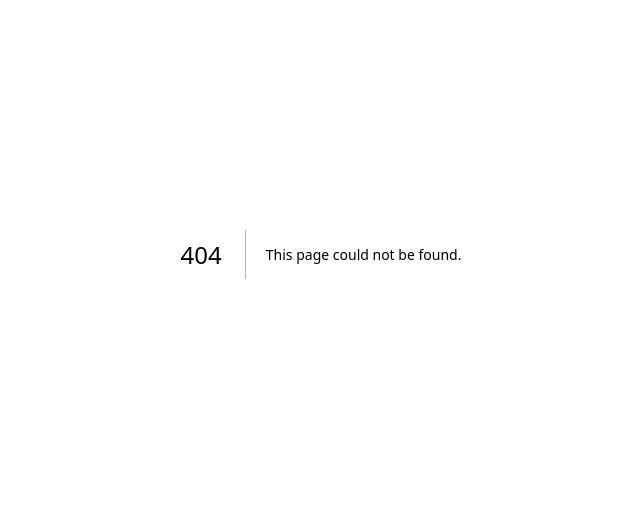
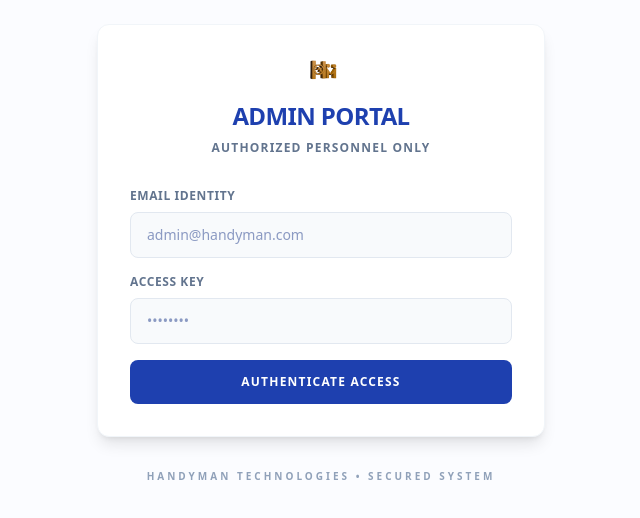
Before and after one commit to hariharan-handyman/Snack-Muruku, a Next.js app: page /login in a window 1280 px wide. Before the commit this address had no page. Shown: the part 146-664 px from the top of the page, without its empty margins (319-959 px from the left). Built offline with nearby package versions, Linux system fonts and the light colour scheme; no server answers; a web font is replaced by a local one.

Commit message:
feat: update contact info and secure admin with firebase auth

```diff
--- a/src/app/admin/layout.tsx
+++ b/src/app/admin/layout.tsx
@@ -9,10 +9,14 @@ import {
     LogOut,
     ChevronRight,
     Menu,
-    X
+    X,
+    Loader2
 } from "lucide-react";
-import { useState } from "react";
+import { useEffect, useState } from "react";
 import Image from "next/image";
+import { useRouter } from "next/navigation";
+import { onAuthStateChanged } from "firebase/auth";
+import { auth } from "@/lib/firebase";
 
 export default function AdminLayout({
     children,
@@ -20,6 +24,33 @@ export default function AdminLayout({
     children: React.ReactNode;
 }) {
     const [isSidebarOpen, setIsSidebarOpen] = useState(true);
+    const [loading, setLoading] = useState(true);
+    const [user, setUser] = useState<any>(null);
+    const router = useRouter();
+
+    useEffect(() => {
+        const unsubscribe = onAuthStateChanged(auth, (currentUser) => {
+            if (!currentUser) {
+                router.push("/login");
+            } else {
+                setUser(currentUser);
+                setLoading(false);
+            }
+        });
+
+        return () => unsubscribe();
+    }, [router]);
+
+    if (loading) {
+        return (
+            <div className="min-h-screen flex items-center justify-center bg-background-alt">
+                <div className="flex flex-col items-center gap-4">
+                    <Loader2 className="w-8 h-8 text-primary animate-spin" />
+                    <p className="text-xs font-bold text-slate-400 uppercase tracking-widest">Verifying Credentials...</p>
+                </div>
+            </div>
+        );
+    }
 
     const menuItems = [
         { icon: LayoutDashboard, label: "Dashboard", href: "/admin" },
@@ -65,7 +96,10 @@ export default function AdminLayout({
                 </nav>
 
                 <div className="p-4 border-t border-white/5">
-                    <button className="flex items-center gap-3 p-3 w-full rounded-lg hover:bg-red-500/10 text-slate-400 hover:text-red-400 transition-all">
+                    <button
+                        onClick={() => auth.signOut()}
+                        className="flex items-center gap-3 p-3 w-full rounded-lg hover:bg-red-500/10 text-slate-400 hover:text-red-400 transition-all"
+                    >
                         <LogOut size={20} className="min-w-[20px]" />
                         <span className={`${!isSidebarOpen && "hidden"} font-bold text-xs uppercase tracking-wider`}>Sign Out</span>
                     </button>
@@ -79,7 +113,7 @@ export default function AdminLayout({
                     <div className="flex items-center gap-4">
                         <div className="text-right hidden sm:block">
                             <p className="text-[11px] font-bold text-primary uppercase tracking-wider">Operational Lead</p>
-                            <p className="text-[10px] text-slate-400 font-bold uppercase tracking-tight">System Admin</p>
+                            <p className="text-[10px] text-slate-400 font-bold uppercase tracking-tight">{user?.email}</p>
                         </div>
                         <div className="w-8 h-8 rounded-lg bg-slate-100 flex items-center justify-center text-primary font-bold text-xs">
                             AD
--- /dev/null
+++ b/src/app/login/page.tsx
@@ -0,0 +1,86 @@
+"use client";
+
+import { useState } from "react";
+import { signInWithEmailAndPassword } from "firebase/auth";
+import { auth } from "@/lib/firebase";
+import { useRouter } from "next/navigation";
+import Image from "next/image";
+import { Loader2 } from "lucide-react";
+
+export default function LoginPage() {
+    const [email, setEmail] = useState("");
+    const [password, setPassword] = useState("");
+    const [error, setError] = useState("");
+    const [loading, setLoading] = useState(false);
+    const router = useRouter();
+
+    const handleLogin = async (e: React.FormEvent) => {
+        e.preventDefault();
+        setLoading(true);
+        setError("");
+
+        try {
+            await signInWithEmailAndPassword(auth, email, password);
+            router.push("/admin");
+        } catch (err: any) {
+            console.error(err);
+            setError("Invalid credentials or access denied.");
+        } finally {
+            setLoading(false);
+        }
+    };
+
+    return (
+        <div className="min-h-screen flex flex-col items-center justify-center bg-background-alt px-4">
+            <div className="w-full max-w-md bg-white rounded-xl shadow-lg border border-slate-100 p-8">
+                <div className="flex flex-col items-center mb-8">
+                    <Image src="/logo.png" alt="Logo" width={48} height={48} className="mb-4" />
+                    <h1 className="text-2xl font-bold text-primary uppercase tracking-tight">Admin Portal</h1>
+                    <p className="text-slate-500 text-xs font-bold uppercase tracking-widest mt-2">Authorized Personnel Only</p>
+                </div>
+
+                <form onSubmit={handleLogin} className="space-y-4">
+                    <div>
+                        <label className="block text-xs font-bold text-slate-500 uppercase tracking-wider mb-2">Email Identity</label>
+                        <input
+                            type="email"
+                            value={email}
+                            onChange={(e) => setEmail(e.target.value)}
+                            required
+                            className="w-full px-4 py-3 bg-slate-50 border border-slate-200 rounded-lg focus:ring-2 focus:ring-primary/20 focus:border-primary outline-none transition-all text-sm font-medium"
+                            placeholder="admin@handyman.com"
+                        />
+                    </div>
+                    <div>
+                        <label className="block text-xs font-bold text-slate-500 uppercase tracking-wider mb-2">Access Key</label>
+                        <input
+                            type="password"
+                            value={password}
+                            onChange={(e) => setPassword(e.target.value)}
+                            required
+                            className="w-full px-4 py-3 bg-slate-50 border border-slate-200 rounded-lg focus:ring-2 focus:ring-primary/20 focus:border-primary outline-none transition-all text-sm font-medium"
+                            placeholder="••••••••"
+                        />
+                    </div>
+
+                    {error && (
+                        <div className="p-3 bg-red-50 text-red-600 text-xs font-bold rounded-lg text-center">
+                            {error}
+                        </div>
+                    )}
+
+                    <button
+                        type="submit"
+                        disabled={loading}
+                        className="w-full bg-primary text-white font-bold py-3.5 rounded-lg hover:bg-secondary transition-all flex items-center justify-center uppercase tracking-widest text-xs"
+                    >
+                        {loading ? <Loader2 className="animate-spin w-4 h-4" /> : "Authenticate Access"}
+                    </button>
+                </form>
+            </div>
+            <p className="mt-8 text-slate-400 text-[10px] font-bold uppercase tracking-[0.3em]">
+                Handyman Technologies • Secured System
+            </p>
+        </div>
+    );
+}
--- a/src/app/page.tsx
+++ b/src/app/page.tsx
@@ -156,9 +156,9 @@ export default function Home() {
             <Link href="/shop" className="px-8 py-4 bg-white text-primary font-bold rounded-lg hover:bg-slate-100 transition-all">
               Access Products
             </Link>
-            <Link href="/shop" className="px-8 py-4 border border-white/20 text-white font-bold rounded-lg hover:bg-white/10 transition-all">
+            <a href="mailto:handyman.tech.in@gmail.com" className="px-8 py-4 border border-white/20 text-white font-bold rounded-lg hover:bg-white/10 transition-all">
               Contact Sales
-            </Link>
+            </a>
           </div>
         </div>
       </section>
@@ -192,6 +192,21 @@ export default function Home() {
                 <li><Link href="#" className="hover:text-primary">Compliance</Link></li>
               </ul>
             </div>
+            <div>
+              <h4 className="font-bold text-sm text-primary uppercase tracking-widest mb-6">Contact</h4>
+              <ul className="space-y-4 text-sm text-slate-500 font-medium">
+                <li>
+                  <a href="tel:+919042387152" className="hover:text-primary block">
+                    +91 9042387152
+                  </a>
+                </li>
+                <li>
+                  <a href="mailto:handyman.tech.in@gmail.com" className="hover:text-primary block">
+                    handyman.tech.in@gmail.com
+                  </a>
+                </li>
+              </ul>
+            </div>
           </div>
           <div className="pt-8 border-t border-slate-100 flex flex-col md:flex-row justify-between gap-4 text-xs font-bold text-slate-400 uppercase tracking-widest">
             <p>© 2026 Handyman Technologies.</p>
--- a/src/app/shop/page.tsx
+++ b/src/app/shop/page.tsx
@@ -186,9 +186,13 @@ export default function Shop() {
 
             {/* Professional Footer */}
             <footer className="py-12 bg-white border-t border-slate-200 text-center">
-                <p className="text-slate-400 text-[10px] font-bold uppercase tracking-[0.3em]">
+                <p className="text-slate-400 text-[10px] font-bold uppercase tracking-[0.3em] mb-4">
                     Quality Standardized • Global Logistics • Handyman Technologies
                 </p>
+                <div className="flex flex-col gap-1 text-[10px] text-slate-500 font-bold uppercase tracking-widest">
+                    <a href="tel:+919042387152" className="hover:text-primary transition-colors">+91 9042387152</a>
+                    <a href="mailto:handyman.tech.in@gmail.com" className="hover:text-primary transition-colors">handyman.tech.in@gmail.com</a>
+                </div>
             </footer>
         </div>
     );
```
